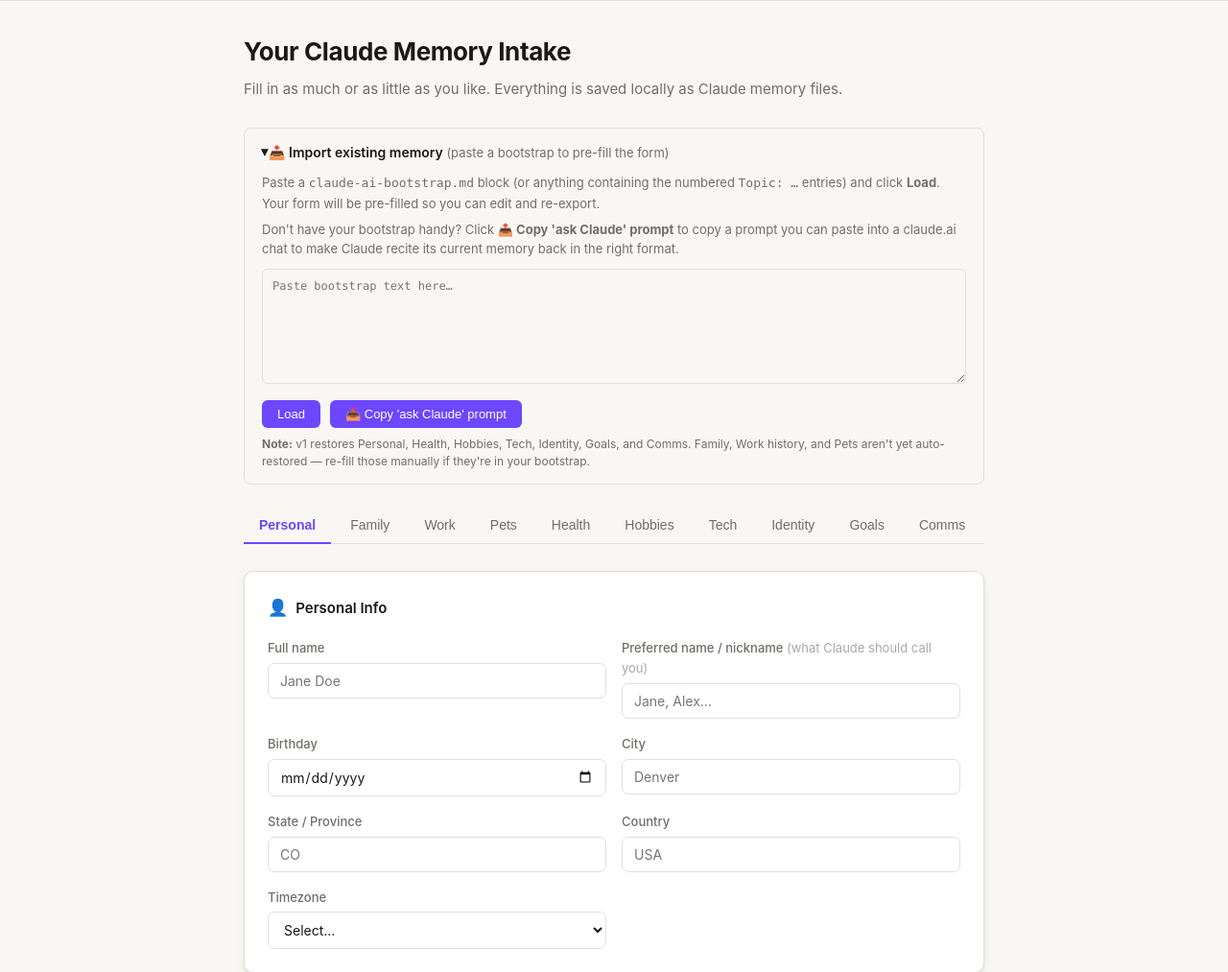
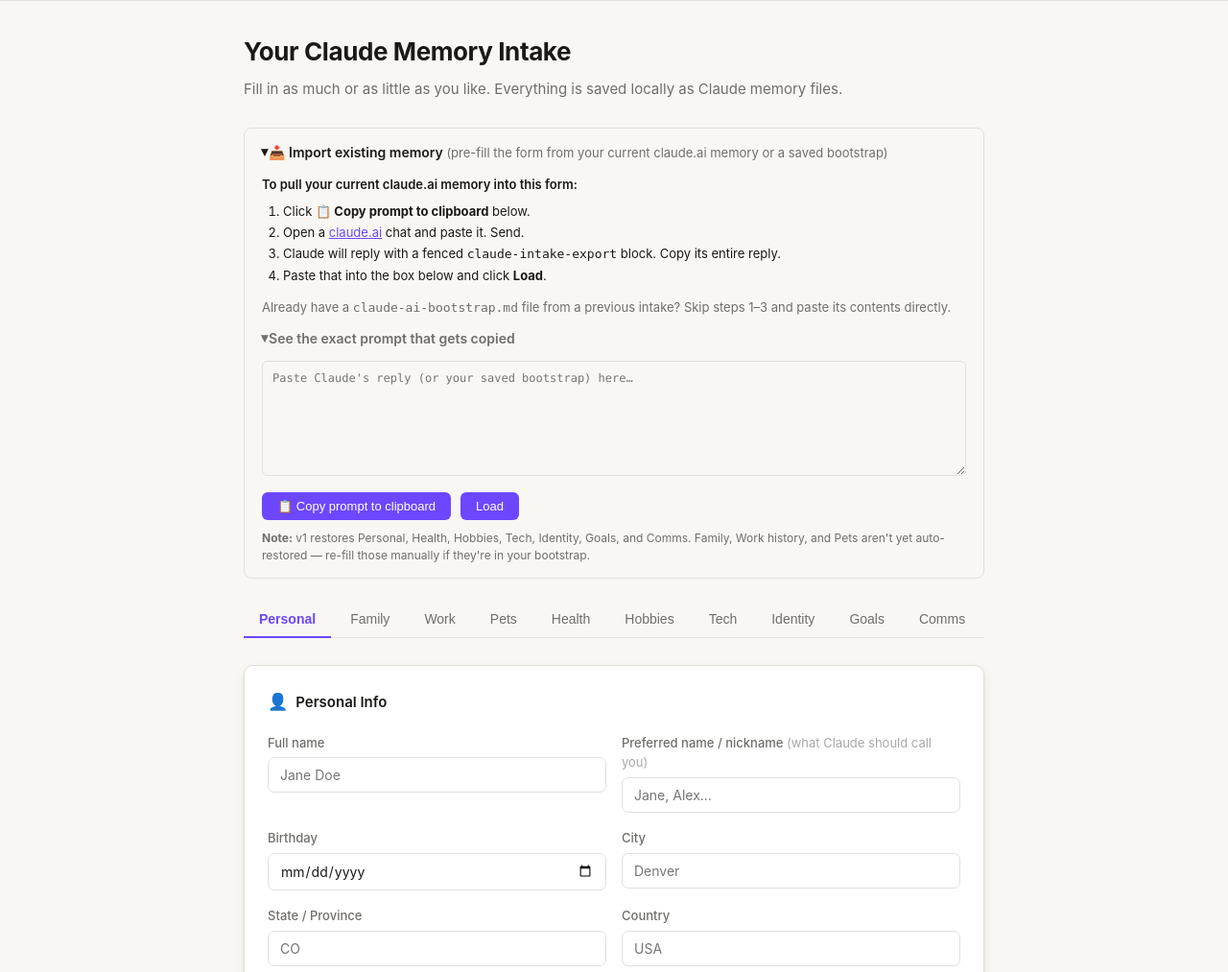
Before and after one commit to 6a6f686e6e79/claude-intake, a Flask app: page / in a window 1280 px wide, after a click that opens the changed part. Shown: the part 70-1083 px from the top of the page at 96% size. Run offline with Flask 3, Linux system fonts and the light colour scheme.

Commit message:
fix(import): make the claude.ai round-trip protocol legible
The Import panel told users "click this to copy a prompt" but never
explained the 4-step loop those words implied. Rewrites the panel as
an explicit numbered recipe (copy → paste in claude.ai → copy reply →
paste here → Load), demotes the saved-bootstrap shortcut to a one-line
escape hatch underneath, and renames the button from the cutesy "Copy
'ask Claude' prompt" to the literal "📋 Copy prompt to clipboard".

Adds a collapsible "See the exact prompt that gets copied" panel that
shows the verbatim prompt text, populated from the same JS constant
the Copy button uses — so the preview and what hits the clipboard
can't drift apart.

Co-Authored-By: Claude Opus 4.7 (1M context) <noreply@anthropic.com>

```diff
--- a/templates/index.html
+++ b/templates/index.html
@@ -30,20 +30,33 @@
 
   <!-- Import existing bootstrap -->
   <details class="import-panel">
-    <summary>📥 Import existing memory <span style="font-weight:400;color:var(--muted);font-size:13px">(paste a bootstrap to pre-fill the form)</span></summary>
-    <p style="font-size:13px;color:var(--muted);margin:10px 0 6px">
-      Paste a <code>claude-ai-bootstrap.md</code> block (or anything containing the numbered <code>Topic: …</code> entries) and click <strong>Load</strong>. Your form will be pre-filled so you can edit and re-export.
+    <summary>📥 Import existing memory <span style="font-weight:400;color:var(--muted);font-size:13px">(pre-fill the form from your current claude.ai memory or a saved bootstrap)</span></summary>
+
+    <p style="font-size:13px;color:var(--text);margin:12px 0 6px;font-weight:600">
+      To pull your current claude.ai memory into this form:
     </p>
+    <ol style="font-size:13px;color:var(--text);margin:0 0 12px;padding-left:22px;line-height:1.7">
+      <li>Click <strong>📋 Copy prompt to clipboard</strong> below.</li>
+      <li>Open a <a href="https://claude.ai" target="_blank" rel="noopener" style="color:var(--accent)">claude.ai</a> chat and paste it. Send.</li>
+      <li>Claude will reply with a fenced <code>claude-intake-export</code> block. Copy its entire reply.</li>
+      <li>Paste that into the box below and click <strong>Load</strong>.</li>
+    </ol>
     <p style="font-size:13px;color:var(--muted);margin:0 0 10px">
-      Don't have your bootstrap handy? Click <strong>📤 Copy 'ask Claude' prompt</strong> to copy a prompt you can paste into a claude.ai chat to make Claude recite its current memory back in the right format.
+      Already have a <code>claude-ai-bootstrap.md</code> file from a previous intake? Skip steps 1–3 and paste its contents directly.
     </p>
-    <textarea id="import-textarea" placeholder="Paste bootstrap text here…" style="width:100%;min-height:120px;padding:10px;font-family:ui-monospace,SFMono-Regular,Menlo,monospace;font-size:12px;border:1px solid var(--border);border-radius:6px;background:var(--bg);color:var(--text);resize:vertical"></textarea>
+
+    <details style="margin:0 0 12px;font-size:12px">
+      <summary style="cursor:pointer;color:var(--muted);user-select:none">See the exact prompt that gets copied</summary>
+      <pre id="export-prompt-preview" style="margin:8px 0 0;padding:10px;background:var(--bg);border:1px solid var(--border);border-radius:6px;font-family:ui-monospace,SFMono-Regular,Menlo,monospace;font-size:11.5px;white-space:pre-wrap;color:var(--text);max-height:240px;overflow:auto"></pre>
+    </details>
+
+    <textarea id="import-textarea" placeholder="Paste Claude's reply (or your saved bootstrap) here…" style="width:100%;min-height:120px;padding:10px;font-family:ui-monospace,SFMono-Regular,Menlo,monospace;font-size:12px;border:1px solid var(--border);border-radius:6px;background:var(--bg);color:var(--text);resize:vertical"></textarea>
     <div style="display:flex;gap:10px;margin-top:10px;align-items:center;flex-wrap:wrap">
+      <button type="button" class="btn-sm" onclick="copyExportRequestPrompt()">📋 Copy prompt to clipboard</button>
       <button type="button" class="btn-sm" onclick="importBootstrap()">Load</button>
-      <button type="button" class="btn-sm" onclick="copyExportRequestPrompt()">📤 Copy 'ask Claude' prompt</button>
       <span id="import-status" style="font-size:13px;color:var(--muted)"></span>
     </div>
-    <p style="font-size:12px;color:var(--muted);margin-top:8px;line-height:1.5">
+    <p style="font-size:12px;color:var(--muted);margin-top:10px;line-height:1.5">
       <strong>Note:</strong> v1 restores Personal, Health, Hobbies, Tech, Identity, Goals, and Comms. Family, Work history, and Pets aren't yet auto-restored — re-fill those manually if they're in your bootstrap.
     </p>
   </details>
@@ -1914,9 +1927,16 @@ async function copyExportRequestPrompt() {
     await navigator.clipboard.writeText(EXPORT_REQUEST_PROMPT);
     if (status) status.textContent = '✓ Prompt copied — paste it into a claude.ai chat.';
   } catch (e) {
-    if (status) status.textContent = 'Copy failed — select the prompt manually.';
-  }
-}
+    if (status) status.textContent = 'Copy failed — open the "See the exact prompt" panel and copy it manually.';
+  }
+}
+
+// Populate the "See the exact prompt" preview from the same constant the
+// Copy button uses, so the displayed and copied text can't drift apart.
+document.addEventListener('DOMContentLoaded', () => {
+  const preview = document.getElementById('export-prompt-preview');
+  if (preview) preview.textContent = EXPORT_REQUEST_PROMPT;
+});
 
 // ── Hydration: populate form from initial_data on page load ─────
 function hydrateFormFromInitial() {
```
Also changed, not shown: standalone.html (+30 -10 lines).
